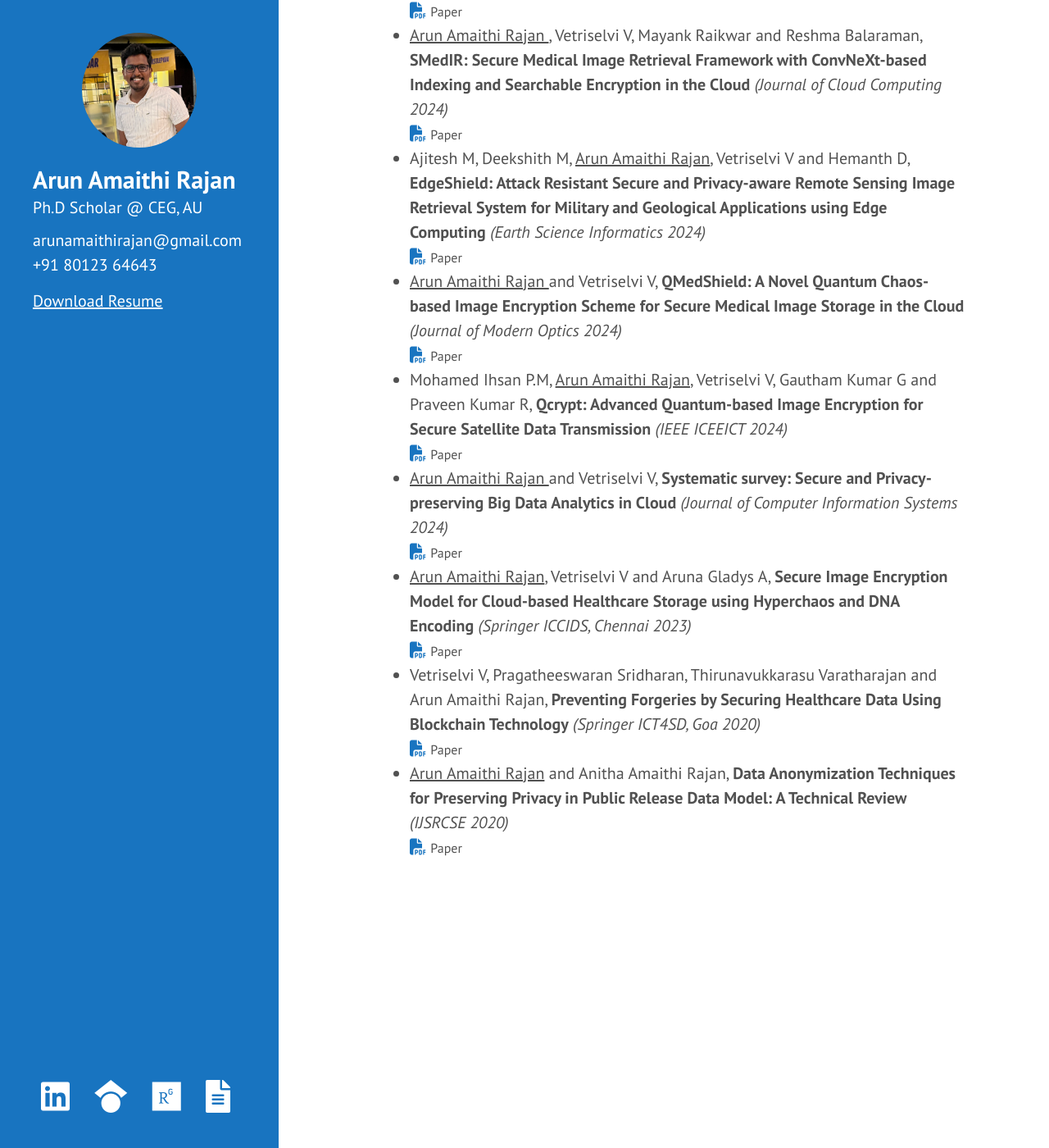
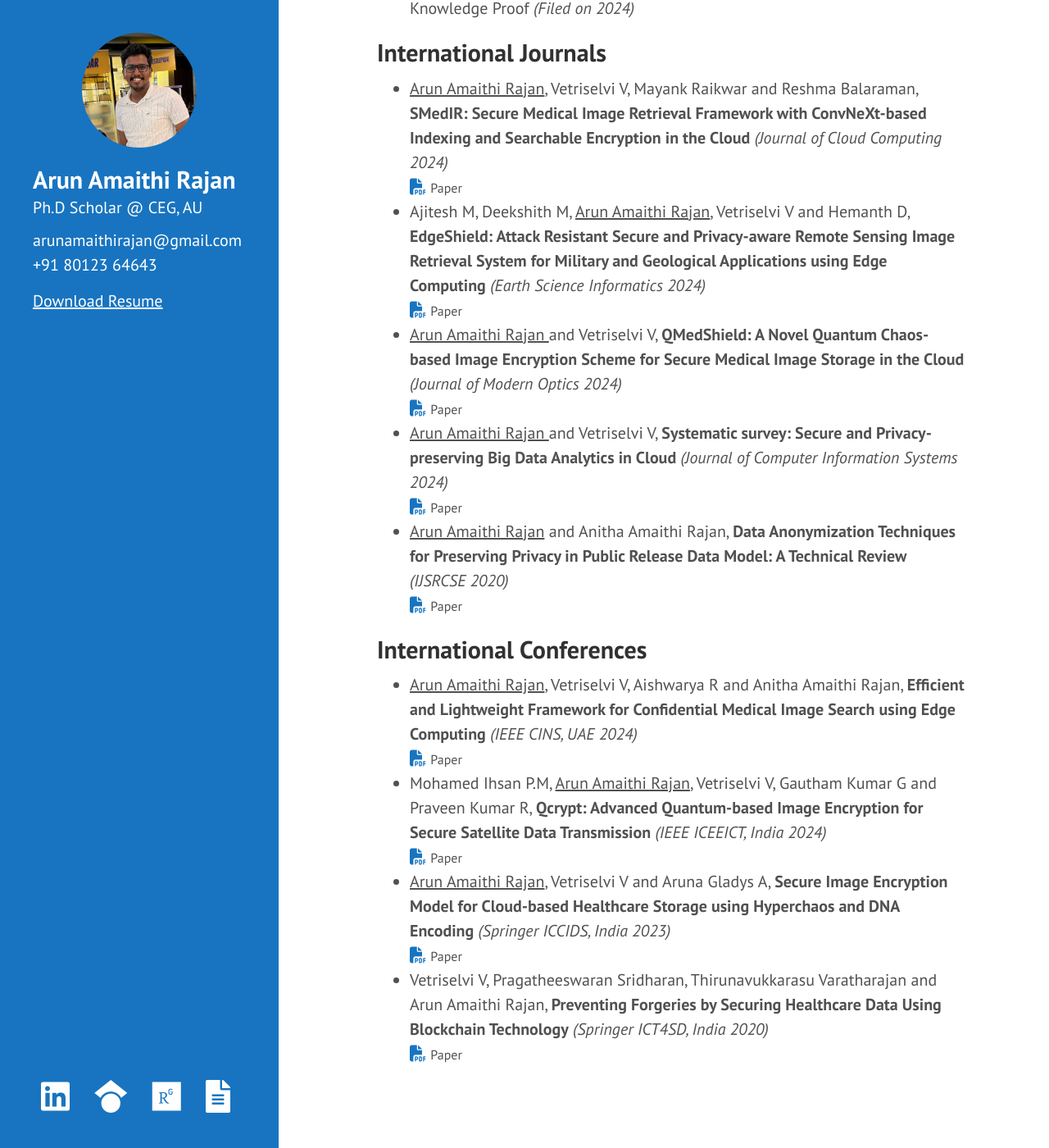
Before and after one commit to arunamaithi/arunamaithi.github.io, a Jekyll site: the page built from index.md, in a window 1280 px wide and 1400 px high, scrolled down 1110 px. Shown: the whole window at 82% size. Built offline with Jekyll 4.4.1, drawn with Linux system fonts in a browser that asks for light colours; some of the changed text lies outside the part shown.

Commit message:
patent update

```diff
--- a/index.md
+++ b/index.md
@@ -41,18 +41,20 @@ I have contributed to various research articles in high-end journals and confere
 
 <h3>Publications</h3>
 
+<h2>Indian Patents</h2>
 <ul>
+
 <li>
-<u>Arun Amaithi Rajan</u>, Vetriselvi V, Aishwarya R and Anitha Amaithi Rajan, <b>Efficient and Lightweight Framework for Confidential Medical Image Search using Edge Computing</b> <i>(IEEE CINS, Dubai 2024)</i>
-<div>
-    <a href="{{ site.baseurl }}/papers/cins24.pdf">
-		<i class="fa-solid fa-file-pdf"></i></a>
-	<span style="font-size:80%">Paper</span>
-</div>
+Secure Biometric-based Access Control System Using Blockchain With Zero Knowledge Proof <i>(Filed on 2024)</i>
 </li>
 
+</ul>
+
+<h2>International Journals</h2>
+<ul>
+
 <li>
-<u>Arun Amaithi Rajan </u>, Vetriselvi V, Mayank Raikwar and Reshma Balaraman, <b>SMedIR: Secure Medical Image Retrieval Framework with ConvNeXt-based Indexing and Searchable Encryption in the Cloud</b> <i>(Journal of Cloud Computing 2024)</i>
+<u>Arun Amaithi Rajan</u>, Vetriselvi V, Mayank Raikwar and Reshma Balaraman, <b>SMedIR: Secure Medical Image Retrieval Framework with ConvNeXt-based Indexing and Searchable Encryption in the Cloud</b> <i>(Journal of Cloud Computing 2024)</i>
 <div>
     <a href="{{ site.baseurl }}/papers/jcc24.pdf">
 		<i class="fa-solid fa-file-pdf"></i></a>
@@ -79,36 +81,9 @@ Ajitesh M, Deekshith M, <u>Arun Amaithi Rajan</u>, Vetriselvi V and Hemanth D, <
 </li>
 
 <li>
-Mohamed Ihsan P.M, <u>Arun Amaithi Rajan</u>, Vetriselvi V, Gautham Kumar G and Praveen Kumar R, <b>Qcrypt: Advanced Quantum-based Image Encryption for Secure Satellite Data Transmission</b> <i>(IEEE ICEEICT 2024)</i>
-<div>
-    <a href="{{ site.baseurl }}/papers/qc24.pdf">
-		<i class="fa-solid fa-file-pdf"></i></a>
-	<span style="font-size:80%">Paper</span>
-</div>
-</li>
-
-<li>
 <u>Arun Amaithi Rajan </u> and Vetriselvi V, <b>Systematic survey: Secure and Privacy-preserving Big Data Analytics in Cloud</b> <i>(Journal of Computer Information Systems 2024)</i>
 <div>
     <a href="{{ site.baseurl }}/papers/survey24.pdf">
-		<i class="fa-solid fa-file-pdf"></i></a>
-	<span style="font-size:80%">Paper</span>
-</div>
-</li>
-
-<li>
-<u>Arun Amaithi Rajan</u>, Vetriselvi V and Aruna Gladys A, <b>Secure Image Encryption Model for Cloud-based Healthcare Storage using Hyperchaos and DNA Encoding</b> <i>(Springer ICCIDS, Chennai 2023)</i>
-<div>
-    <a href="{{ site.baseurl }}/papers/ienc23.pdf">
-		<i class="fa-solid fa-file-pdf"></i></a>
-	<span style="font-size:80%">Paper</span>
-</div>
-</li>
-
-<li>
-Vetriselvi V, Pragatheeswaran Sridharan, Thirunavukkarasu Varatharajan and Arun Amaithi Rajan, <b>Preventing Forgeries by Securing Healthcare Data Using Blockchain Technology</b> <i>(Springer ICT4SD, Goa 2020)</i>
-<div>
-    <a href="{{ site.baseurl }}/papers/bc2020.pdf">
 		<i class="fa-solid fa-file-pdf"></i></a>
 	<span style="font-size:80%">Paper</span>
 </div>
@@ -124,3 +99,44 @@ Vetriselvi V, Pragatheeswaran Sridharan, Thirunavukkarasu Varatharajan and Arun
 </li>
 
 </ul>
+
+<h2>International Conferences</h2>
+<ul>
+
+<li>
+<u>Arun Amaithi Rajan</u>, Vetriselvi V, Aishwarya R and Anitha Amaithi Rajan, <b>Efficient and Lightweight Framework for Confidential Medical Image Search using Edge Computing</b> <i>(IEEE CINS, UAE 2024)</i>
+<div>
+    <a href="{{ site.baseurl }}/papers/cins24.pdf">
+		<i class="fa-solid fa-file-pdf"></i></a>
+	<span style="font-size:80%">Paper</span>
+</div>
+</li>
+
+<li>
+Mohamed Ihsan P.M, <u>Arun Amaithi Rajan</u>, Vetriselvi V, Gautham Kumar G and Praveen Kumar R, <b>Qcrypt: Advanced Quantum-based Image Encryption for Secure Satellite Data Transmission</b> <i>(IEEE ICEEICT, India 2024)</i>
+<div>
+    <a href="{{ site.baseurl }}/papers/qc24.pdf">
+		<i class="fa-solid fa-file-pdf"></i></a>
+	<span style="font-size:80%">Paper</span>
+</div>
+</li>
+
+<li>
+<u>Arun Amaithi Rajan</u>, Vetriselvi V and Aruna Gladys A, <b>Secure Image Encryption Model for Cloud-based Healthcare Storage using Hyperchaos and DNA Encoding</b> <i>(Springer ICCIDS, India 2023)</i>
+<div>
+    <a href="{{ site.baseurl }}/papers/ienc23.pdf">
+		<i class="fa-solid fa-file-pdf"></i></a>
+	<span style="font-size:80%">Paper</span>
+</div>
+</li>
+
+<li>
+Vetriselvi V, Pragatheeswaran Sridharan, Thirunavukkarasu Varatharajan and Arun Amaithi Rajan, <b>Preventing Forgeries by Securing Healthcare Data Using Blockchain Technology</b> <i>(Springer ICT4SD, India 2020)</i>
+<div>
+    <a href="{{ site.baseurl }}/papers/bc2020.pdf">
+		<i class="fa-solid fa-file-pdf"></i></a>
+	<span style="font-size:80%">Paper</span>
+</div>
+</li>
+
+</ul>
```
